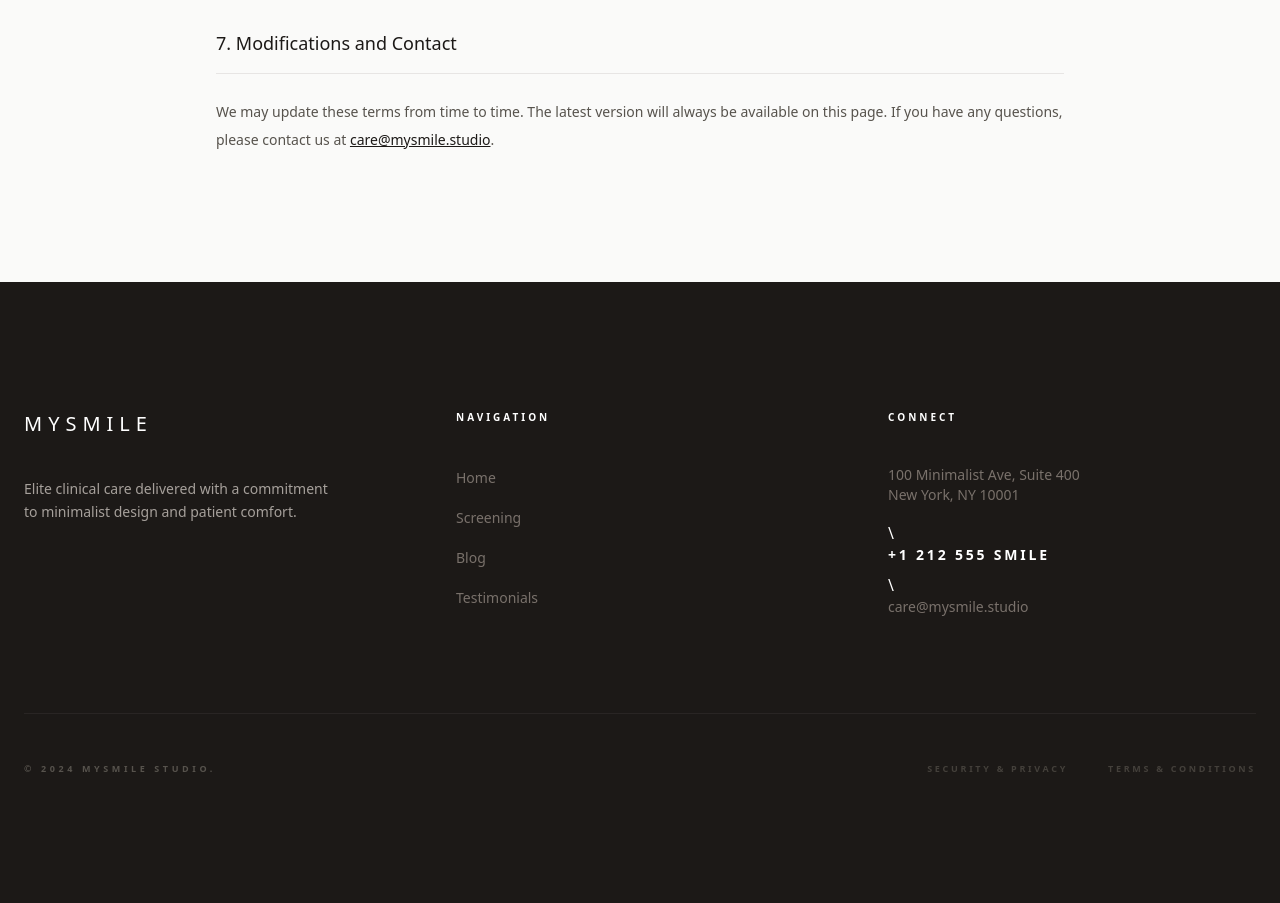
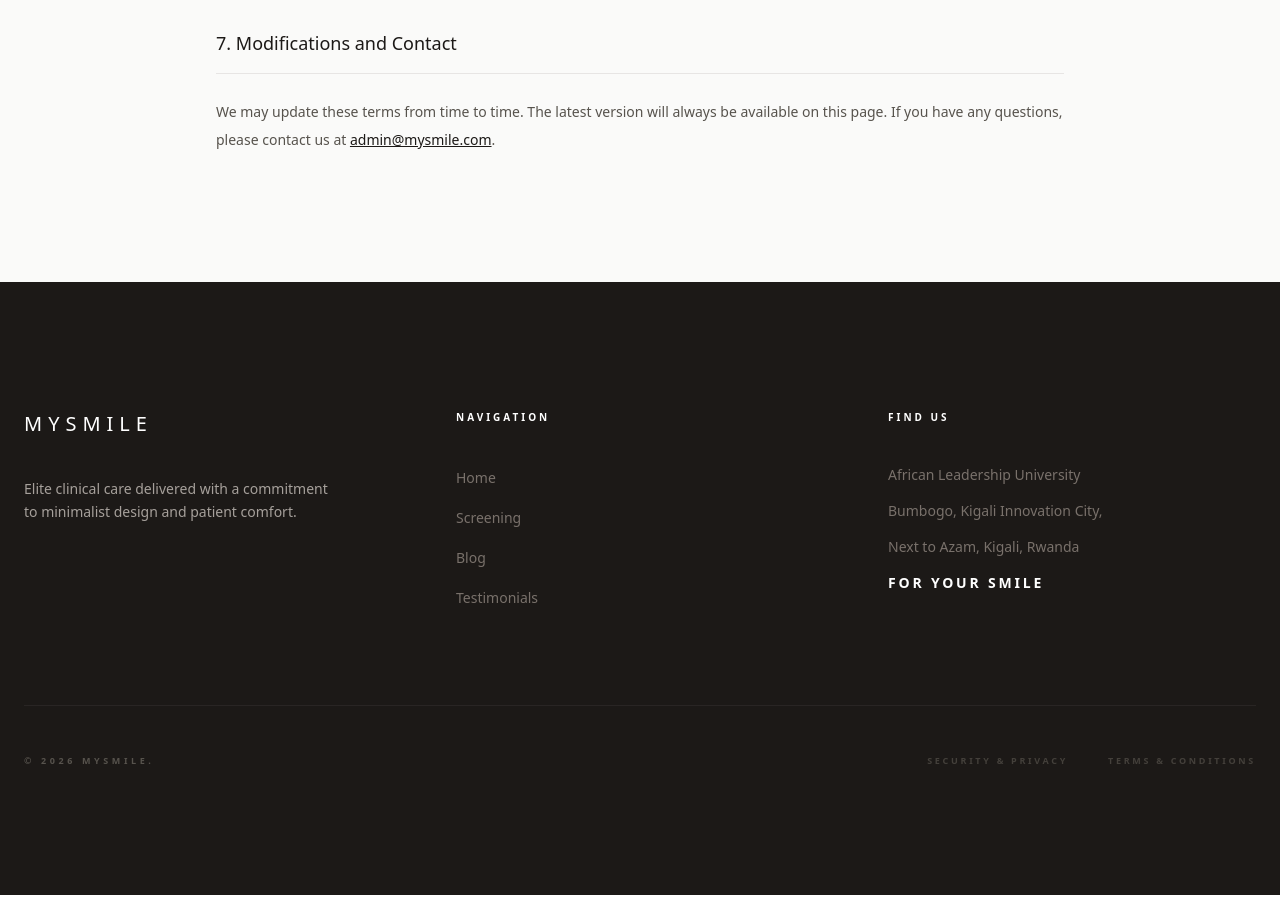
Before and after one commit to albertniyo/MySmile, a React (Vite) app in the folder MySmile/: page /terms-conditions in a window 1280 px wide. Shown: the part 2060-2963 px from the top of the page. Built offline with nearby package versions, Linux system fonts and the light colour scheme; no server answers.

Commit message:
fix: update contact information and footer details in App and TermsPage

```diff
--- a/MySmile/src/App.tsx
+++ b/MySmile/src/App.tsx
@@ -60,15 +60,16 @@ function App() {
                 </ul>
               </div>
               <div>
-                <h4 className="text-[10px] font-bold uppercase tracking-[0.3em] mb-10 text-white">Connect</h4>
-                <p className="text-stone-500 text-sm font-light mb-4">100 Minimalist Ave, Suite 400<br />New York, NY 10001</p>\
-                <p className="text-white font-bold text-sm mb-2 uppercase tracking-[0.2em]">+1 212 555 SMILE</p>\
-                <p className="text-stone-500 text-sm font-light">care@mysmile.studio</p>
+                <h4 className="text-[10px] font-bold uppercase tracking-[0.3em] mb-10 text-white">Find Us</h4>
+                <p className="text-stone-500 text-sm font-light mb-4">African Leadership University</p>
+                <p className="text-stone-500 text-sm font-light mb-4">Bumbogo, Kigali Innovation City,</p>
+                <p className="text-stone-500 text-sm font-light mb-4">Next to Azam, Kigali, Rwanda</p>
+                <p className="text-white font-bold text-sm mb-2 uppercase tracking-[0.2em]">For Your Smile</p>
               </div>
             </div>
 
             <div className="border-t border-stone-800 pt-12 flex flex-col md:flex-row justify-between items-center gap-8">
-              <p className="text-stone-600 text-[9px] uppercase tracking-[0.4em] font-bold">© 2024 MySmile Studio.</p>
+              <p className="text-stone-600 text-[9px] uppercase tracking-[0.4em] font-bold">© 2026 MySmile.</p>
               <div className="flex items-center gap-10">
                 <Link to="/security-privacy" className="text-stone-700 hover:text-stone-400 transition-colors text-[9px] uppercase tracking-[0.3em] font-bold">Security & Privacy</Link>
                 <Link to="/terms-conditions" className="text-stone-700 hover:text-stone-400 transition-colors text-[9px] uppercase tracking-[0.3em] font-bold">Terms & Conditions</Link>
--- a/MySmile/src/pages/TermsPage.tsx
+++ b/MySmile/src/pages/TermsPage.tsx
@@ -83,7 +83,7 @@ const TermsPage: React.FC = () => {
           <section>
             <h3 className="text-lg font-light text-stone-900 mb-6 border-b border-stone-200 pb-4">7. Modifications and Contact</h3>
             <p className="text-sm font-light leading-loose">
-              We may update these terms from time to time. The latest version will always be available on this page. If you have any questions, please contact us at <a href="mailto:care@mysmile.studio" className="text-stone-900 underline">care@mysmile.studio</a>.
+              We may update these terms from time to time. The latest version will always be available on this page. If you have any questions, please contact us at <a href="mailto:a.niyonseng@alustudent.com" className="text-stone-900 underline">admin@mysmile.com</a>.
             </p>
           </section>
         </div>
```
